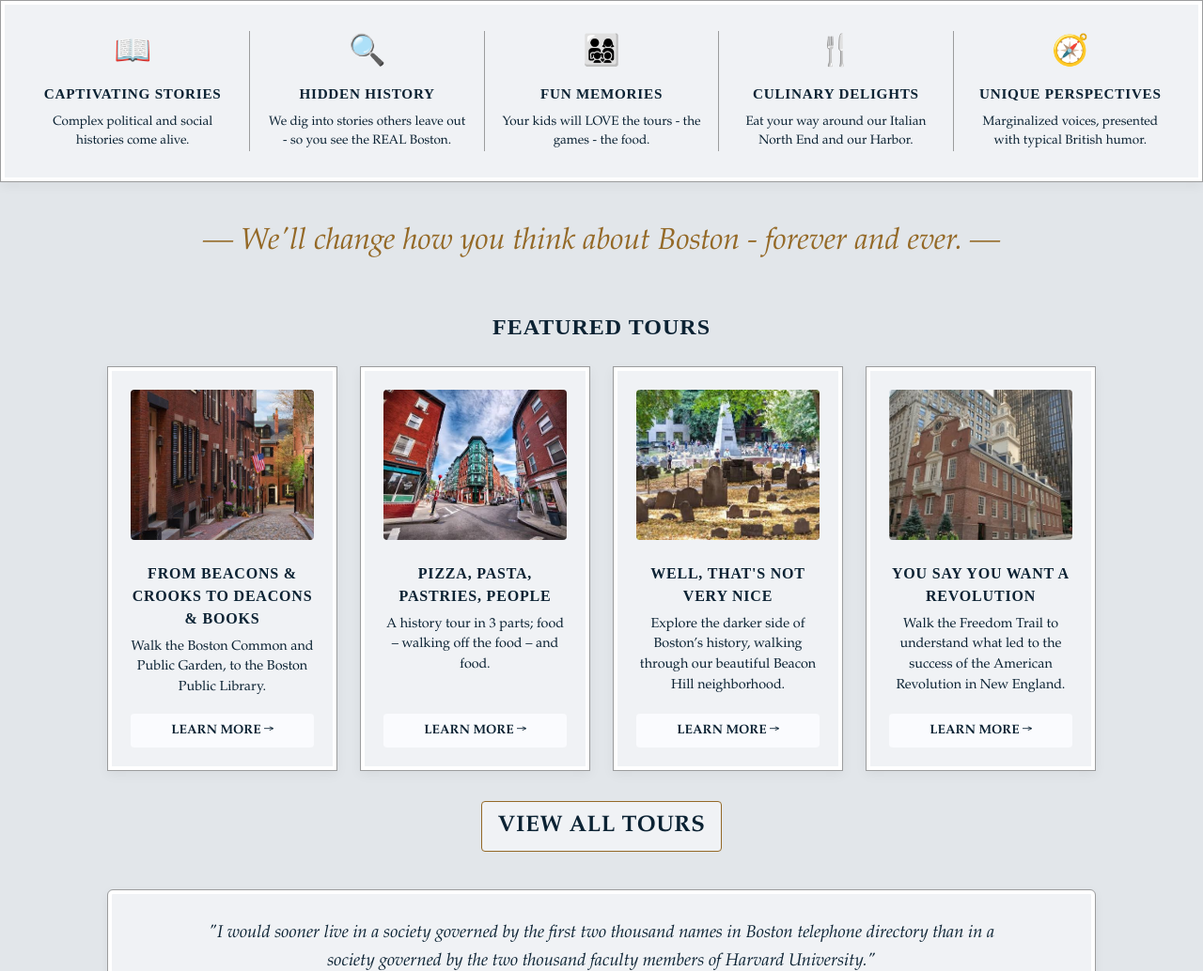
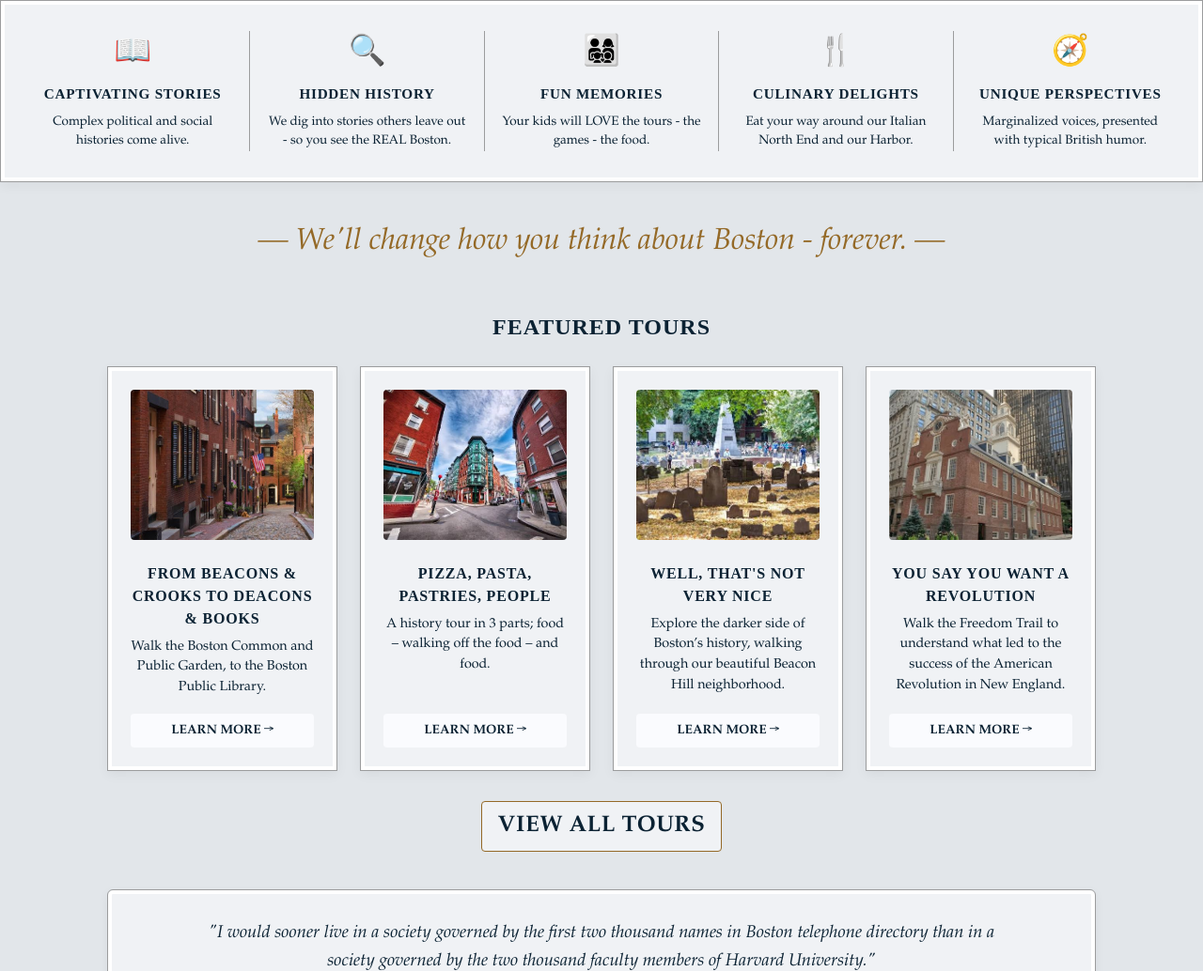
Before and after one commit to aubriesoucy/mickwebsite, an Eleventy site: page index.html in a window 1280 px wide. Shown: the part 685-1719 px from the top of the page at 94% size. Built offline with nearby package versions, Linux system fonts and the light colour scheme; Eleventy itself is replaced by a stand-in of ours; files that its build step writes are made by us from their sources.

Commit message:
Update Pages “home”

```diff
--- a/index.html
+++ b/index.html
@@ -1,6 +1,6 @@
 ---
 title: Thought-provoking tours of Boston - Home
-tagline: — We'll change how you think about Boston - forever and ever. —
+tagline: "— We'll change how you think about Boston - forever. — "
 prop1_title: CAPTIVATING STORIES
 prop1_text: Complex political and social histories come alive.
 prop2_title: HIDDEN HISTORY
```
